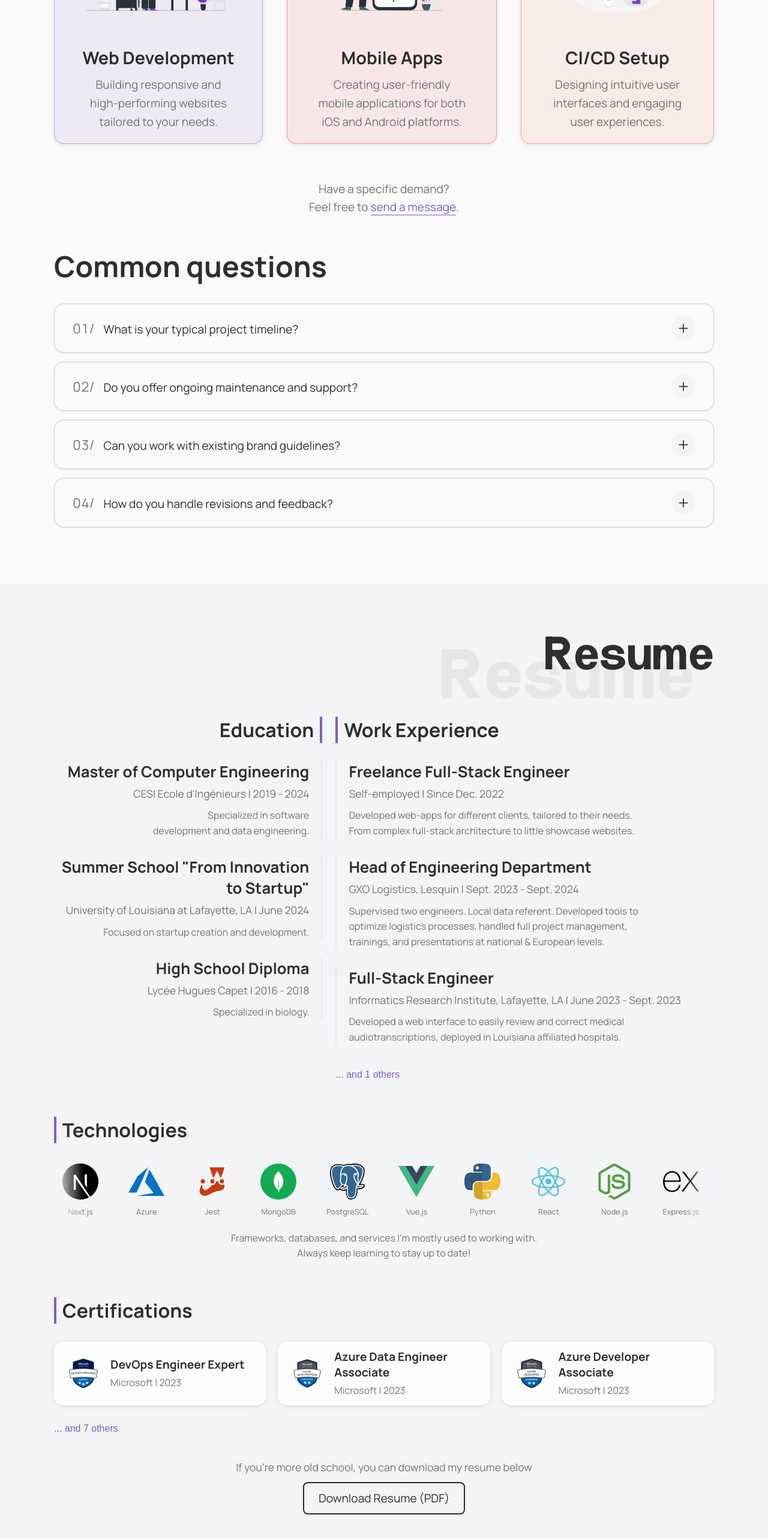
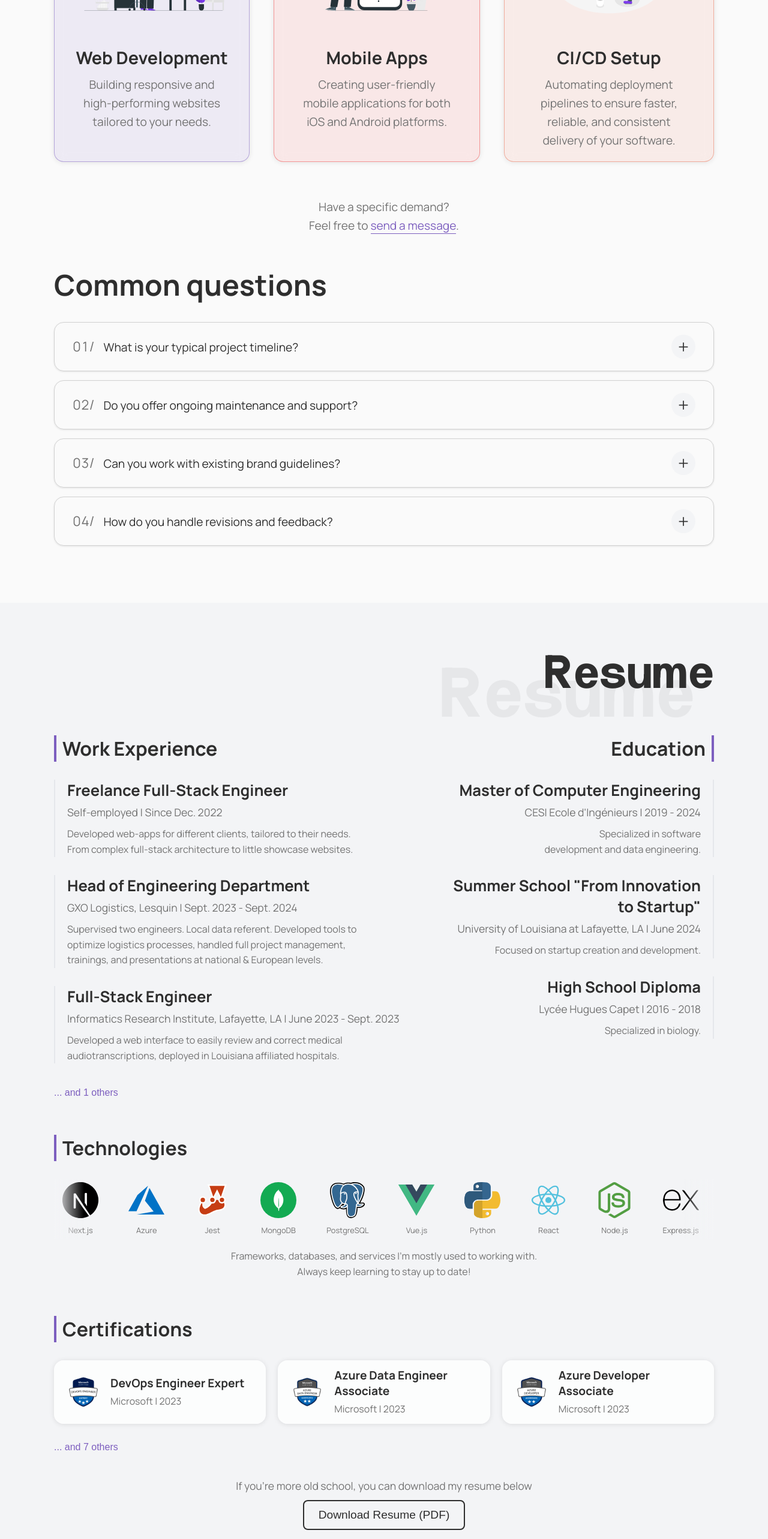
Before and after one commit to stivluc/portfolio, a Next.js app: page / in a window 1280 px wide. Shown: the part 1320-3886 px from the top of the page at 60% size. Built offline with nearby package versions, Linux system fonts and the light colour scheme.

Commit message:
resume ok

```diff
--- a/app/page.js
+++ b/app/page.js
@@ -1,6 +1,7 @@
 'use client';
 
 import HeroSection from '@/components/HeroSection';
+import ProjectsSection from '@/components/ProjectsSection';
 import ResumeSection from '@/components/ResumeSection';
 import ServicesSection from '@/components/ServicesSection';
 import React from 'react';
@@ -11,6 +12,7 @@ export default function Home() {
       <HeroSection />
       <ServicesSection />
       <ResumeSection />
+      <ProjectsSection />
     </React.Fragment>
   );
 }
--- /dev/null
+++ b/components/Projects.module.scss
@@ -0,0 +1,20 @@
+.projectsContainer {
+  padding: 80px 20px;
+  width: 100%; // Ensure the container spans the full width
+  margin: auto;
+  color: hsl(var(--foreground));
+  background-color: hsl(var(--background));
+  position: relative;
+  overflow: hidden;
+  display: flex;
+  flex-direction: column;
+  align-items: center;
+
+  @media (max-width: 1200px) {
+    padding: 80px 20px;
+  }
+
+  @media (max-width: 600px) {
+    padding: 40px 15px;
+  }
+}
--- /dev/null
+++ b/components/ProjectsSection.jsx
@@ -0,0 +1,12 @@
+import React from 'react';
+import styles from './Projects.module.scss';
+
+const ProjectsSection = () => {
+  return (
+    <section className={styles.projectsContainer} id='projects'>
+      cc
+    </section>
+  );
+};
+
+export default ProjectsSection;
--- a/components/ResumeSection.jsx
+++ b/components/ResumeSection.jsx
@@ -10,6 +10,7 @@ import {
 import TechMarquee from './UI/TechMarquee';
 import { useMediaQuery } from 'react-responsive';
 import Image from 'next/image';
+import { FaDownload, FaCheck, FaArrowDown } from 'react-icons/fa';
 
 const ResumeSection = () => {
   const isMobile = useMediaQuery({ query: '(max-width: 768px)' });
@@ -117,14 +118,9 @@ const ResumeSection = () => {
             transition={{ duration: 0.2 }}
             className={styles.certificationsGrid}
           >
-            {certificationsToShow.map((cert, index) => (
-              <motion.div
-                className={styles.certItem}
-                key={index}
-                initial={{ opacity: 0, y: 20 }}
-                animate={{ opacity: 1, y: 0 }}
-                transition={{ duration: 0.6, ease: 'easeInOut', delay: 0.1 + 0.3 * (index - 1) }}
-              >
+            {certificationsToShow.map((cert, index) => {
+              const certContent = (
+                <>
                   <Image src={cert.src} alt={cert.title} className={styles.certLogo} width={50} height={50} />
                   <div className={styles.certInfo}>
                     <h4 className={styles.certTitle}>{cert.title}</h4>
@@ -132,8 +128,35 @@ const ResumeSection = () => {
                       {cert.issuer} | {cert.year}
                     </p>
                   </div>
+                </>
+              );
+
+              return cert.href ? (
+                <motion.a
+                  href={cert.href}
+                  target='_blank'
+                  rel='noopener noreferrer'
+                  className={`${styles.certItem} ${styles.clickableCertItem}`}
+                  key={index}
+                  initial={{ opacity: 0, y: 20 }}
+                  animate={{ opacity: 1, y: 0 }}
+                  transition={{ duration: 0.6, ease: 'easeInOut', delay: 0.1 + 0.3 * (index - 1) }}
+                  style={{ textDecoration: 'none' }}
+                >
+                  {certContent}
+                </motion.a>
+              ) : (
+                <motion.div
+                  className={styles.certItem}
+                  key={index}
+                  initial={{ opacity: 0, y: 20 }}
+                  animate={{ opacity: 1, y: 0 }}
+                  transition={{ duration: 0.6, ease: 'easeInOut', delay: 0.2 * (index - 1) }}
+                >
+                  {certContent}
                 </motion.div>
-            ))}
+              );
+            })}
           </motion.div>
           {!showAllCertifications && allCertifications.length > 3 && (
             <button onClick={() => setShowAllCertifications(true)} className={styles.showMoreButton}>
@@ -157,9 +180,7 @@ const ResumeSection = () => {
           transition={{ duration: 0.6, delay: 0.3 }}
           viewport={{ once: true, amount: 0.5 }}
         >
-          <a href='/resume.pdf' download className={styles.downloadButton}>
-            Download Resume (PDF)
-          </a>
+          <button className={styles.downloadButton}>Download Resume (PDF)</button>
         </motion.div>
       </div>
     </section>
--- a/components/ResumeSection.module.scss
+++ b/components/ResumeSection.module.scss
@@ -1,3 +1,4 @@
+// ResumeSection.module.scss
 .resumeContainer {
   padding: 80px 20px;
   margin: auto;
@@ -73,12 +74,13 @@
 }
 
 .eduSection {
+  order: 2;
+  @media (max-width: 1000px) {
+    order: 1;
+  }
+
   @media (min-width: 1000px) {
     width: 41.5%;
-    order: 1;
-  }
-  @media (max-width: 1000px) {
-    order: 1;
   }
 
   .sectionTitle,
@@ -105,12 +107,13 @@
 }
 
 .expSection {
+  order: 1;
+  @media (max-width: 1000px) {
+    order: 2;
+  }
+
   @media (min-width: 1000px) {
     width: 58.5%;
-    order: 2;
-  }
-  @media (max-width: 1000px) {
-    order: 2;
   }
 }
 
@@ -205,6 +208,15 @@
   margin-bottom: 20px;
   box-shadow: 0 1px 8px rgba(0, 0, 0, 0.1);
   overflow: hidden;
+  transition: transform 0.3s;
+}
+
+.clickableCertItem {
+  cursor: pointer;
+
+  &:hover {
+    background-color: hsla(var(--muted), 0.1);
+  }
 }
 
 .certLogo {
@@ -255,10 +267,9 @@
   color: hsl(var(--foreground));
   background-color: hsla(var(--background), 0.8);
   transition: 0.3s;
-  text-decoration: none;
   cursor: pointer;
-  box-shadow: 0 1px 3px rgba(0, 0, 0, 0.1);
-  backdrop-filter: blur(10px);
+  position: relative;
+  overflow: hidden;
 
   &:hover {
     border: 2px solid hsl(var(--primary));
--- a/components/ServicesSection.jsx
+++ b/components/ServicesSection.jsx
@@ -3,51 +3,10 @@ import styles from './ServicesSection.module.scss';
 import { motion } from 'framer-motion';
 import { useMediaQuery } from 'react-responsive';
 import FAQItem from './UI/FAQitem';
+import { questions, services } from '@/config/servicesContent';
 
 const ServicesSection = () => {
   const isMobile = useMediaQuery({ query: '(max-width: 1000px)' });
-
-  const services = [
-    {
-      image: 'WebDevelopment.svg',
-      title: 'Web Development',
-      description: 'Building responsive and high-performing websites tailored to your needs.',
-    },
-    {
-      image: 'MobileDevelopment.svg',
-      title: 'Mobile Apps',
-      description: 'Creating user-friendly mobile applications for both iOS and Android platforms.',
-    },
-    {
-      image: 'CICD.svg',
-      title: 'CI/CD Setup',
-      description: 'Designing intuitive user interfaces and engaging user experiences.',
-    },
-  ];
-
-  const questions = [
-    {
-      index: 1,
-      question: 'What is your typical project timeline?',
-      answer:
-        'The timeline for a project typically ranges from 4 to 8 weeks, depending on the scope and complexity. After an initial consultation, I’ll provide a detailed timeline with key milestones so you know what to expect at each stage.',
-    },
-    {
-      index: 2,
-      question: `Do you offer ongoing maintenance and support?`,
-      answer: `Yes, I offer ongoing maintenance and support packages to ensure your website stays updated and runs smoothly. This includes updates, bug fixes, and any necessary changes as your business grows.`,
-    },
-    {
-      index: 3,
-      question: `Can you work with existing brand guidelines?`,
-      answer: `Absolutely! I’m experienced in working with existing brand guidelines to ensure your website aligns with your established identity. I can seamlessly incorporate your branding while enhancing your digital presence.`,
-    },
-    {
-      index: 4,
-      question: `How do you handle revisions and feedback?`,
-      answer: `Revisions and feedback are a crucial part of the process. I typically offer a set number of revision rounds to refine the design based on your input. I ensure clear communication throughout, so your vision is brought to life effectively.`,
-    },
-  ];
 
   return (
     <section className={styles.servicesContainer} id='services'>
--- /dev/null
+++ b/config/servicesContent.js
@@ -0,0 +1,42 @@
+export const services = [
+  {
+    image: 'WebDevelopment.svg',
+    title: 'Web Development',
+    description: 'Building responsive and high-performing websites tailored to your needs.',
+  },
+  {
+    image: 'MobileDevelopment.svg',
+    title: 'Mobile Apps',
+    description: 'Creating user-friendly mobile applications for both iOS and Android platforms.',
+  },
+  {
+    image: 'CICD.svg',
+    title: 'CI/CD Setup',
+    description:
+      'Automating deployment pipelines to ensure faster, reliable, and consistent delivery of your software.',
+  },
+];
+
+export const questions = [
+  {
+    index: 1,
+    question: 'What is your typical project timeline?',
+    answer:
+      'The timeline for a project typically ranges from 4 to 8 weeks, depending on the scope and complexity. After an initial consultation, I’ll provide a detailed timeline with key milestones so you know what to expect at each stage.',
+  },
+  {
+    index: 2,
+    question: `Do you offer ongoing maintenance and support?`,
+    answer: `Yes, I offer ongoing maintenance and support packages to ensure your website stays updated and runs smoothly. This includes updates, bug fixes, and any necessary changes as your business grows.`,
+  },
+  {
+    index: 3,
+    question: `Can you work with existing brand guidelines?`,
+    answer: `Absolutely! I’m experienced in working with existing brand guidelines to ensure your website aligns with your established identity. I can seamlessly incorporate your branding while enhancing your digital presence.`,
+  },
+  {
+    index: 4,
+    question: `How do you handle revisions and feedback?`,
+    answer: `Revisions and feedback are a crucial part of the process. I typically offer a set number of revision rounds to refine the design based on your input. I ensure clear communication throughout, so your vision is brought to life effectively.`,
+  },
+];
```
Lines whose indentation alone changed are shown as unchanged.
